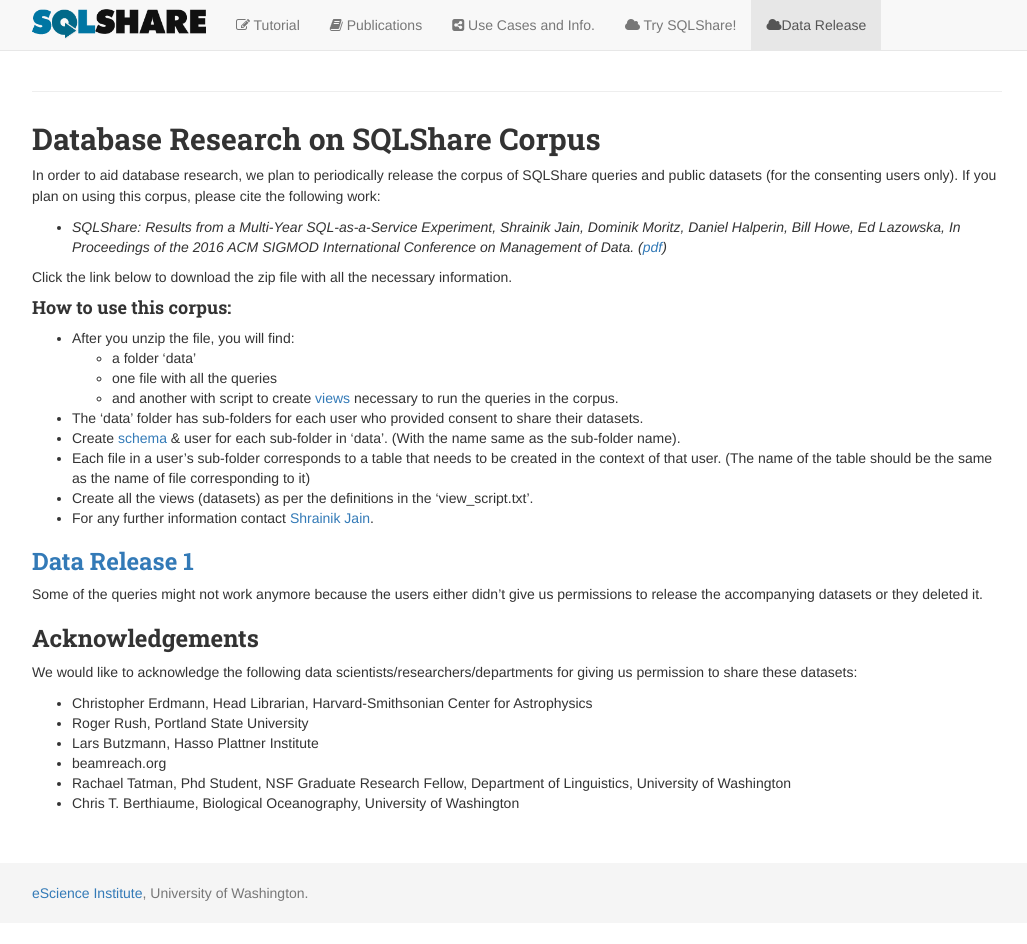
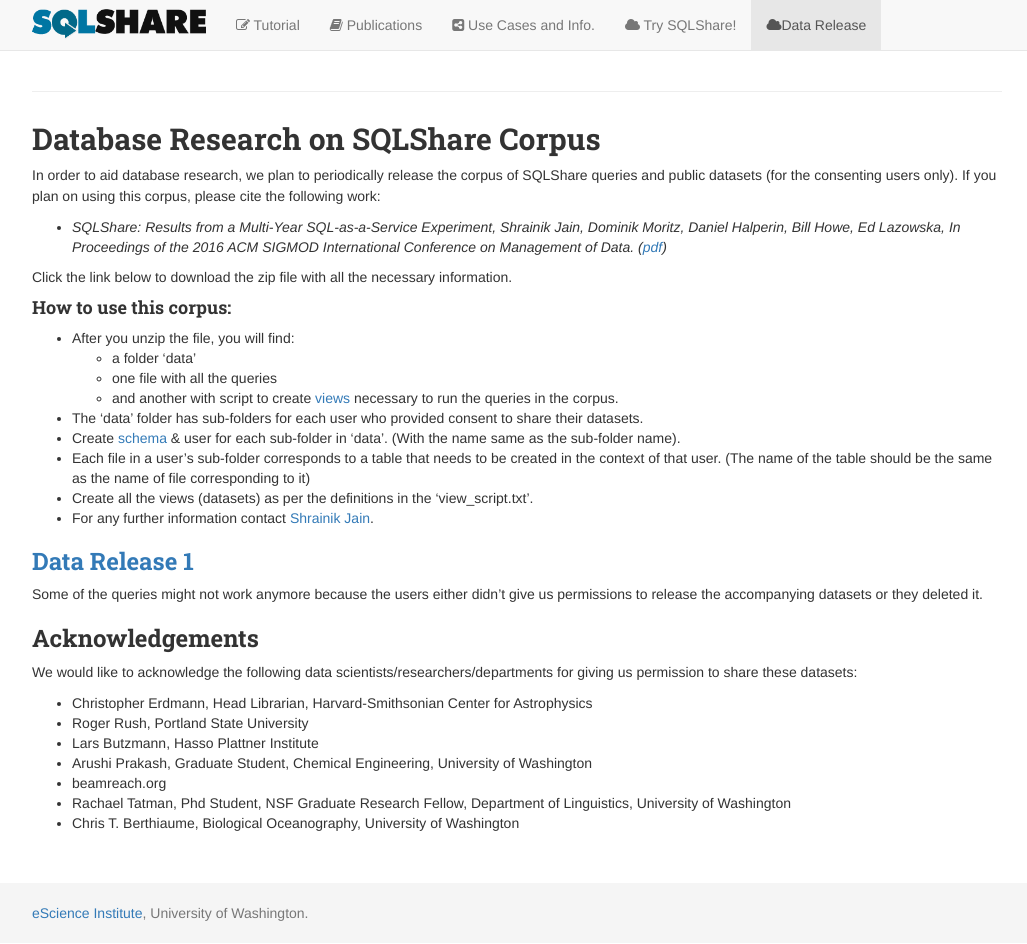
Before and after one commit to uwescience/sqlshare, a Jekyll site: the page built from data_release.markdown, in a window 1280 px wide. Shown: the whole page, without its empty margins (123-1150 px from the left). Built offline with Jekyll 4.4.1, drawn with Linux system fonts in a browser that asks for light colours; nearby versions of some CDN libraries; Markdown is read by kramdown in place of the engine named in the settings.

Commit message:
Adding for acknowlegements

```diff
--- a/data_release.markdown
+++ b/data_release.markdown
@@ -31,9 +31,11 @@
 
 ###Acknowledgements
 We would like to acknowledge the following data scientists/researchers/departments for giving us permission to share these datasets:
+
 * Christopher Erdmann, Head Librarian, Harvard-Smithsonian Center for Astrophysics
 * Roger Rush, Portland State University
 * Lars Butzmann, Hasso Plattner Institute
+* Arushi Prakash, Graduate Student, Chemical Engineering, University of Washington
 * beamreach.org
 * Rachael Tatman, Phd Student, NSF Graduate Research Fellow, Department of Linguistics, University of Washington
 * Chris T. Berthiaume, Biological Oceanography, University of Washington
```
